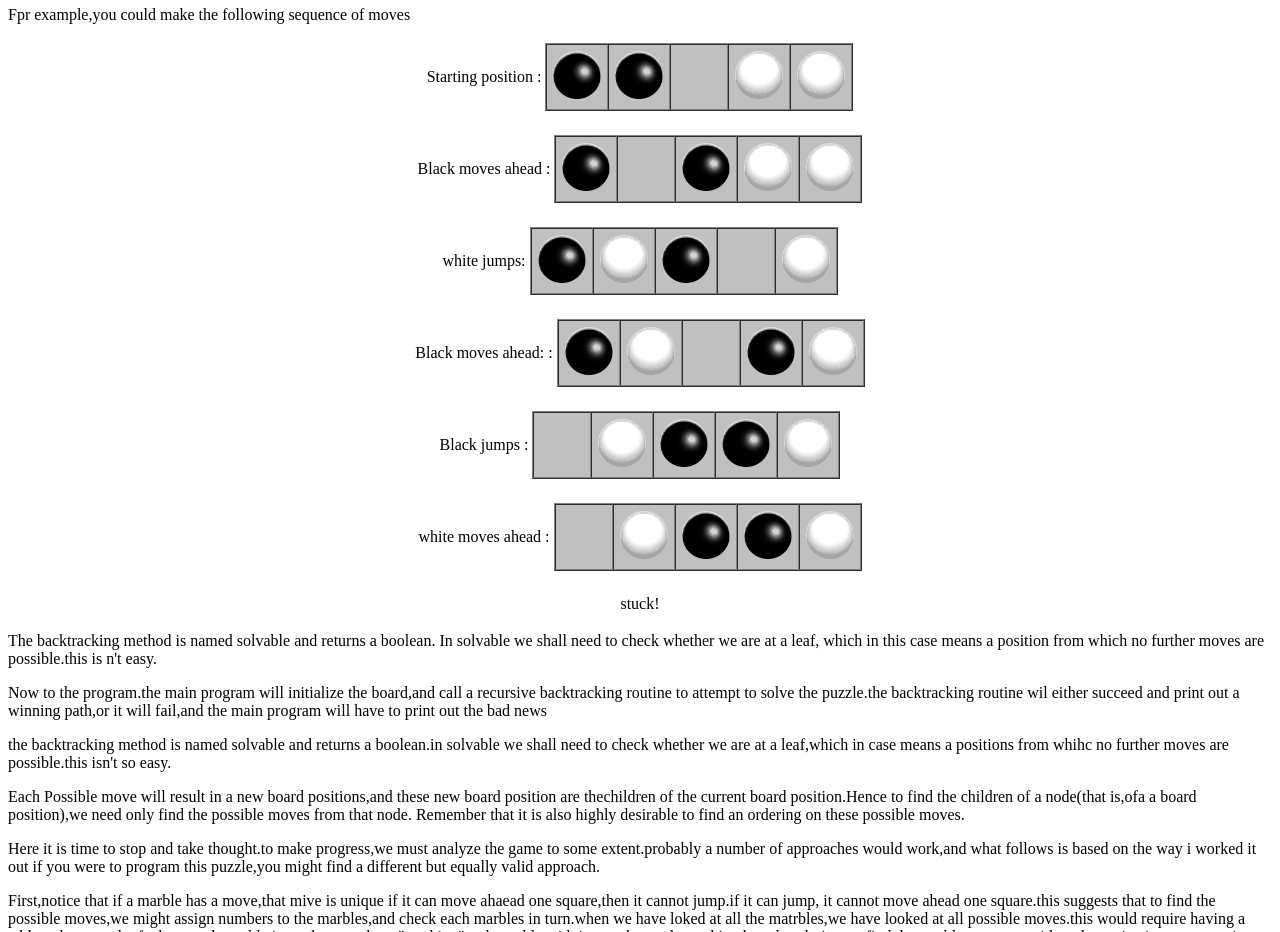
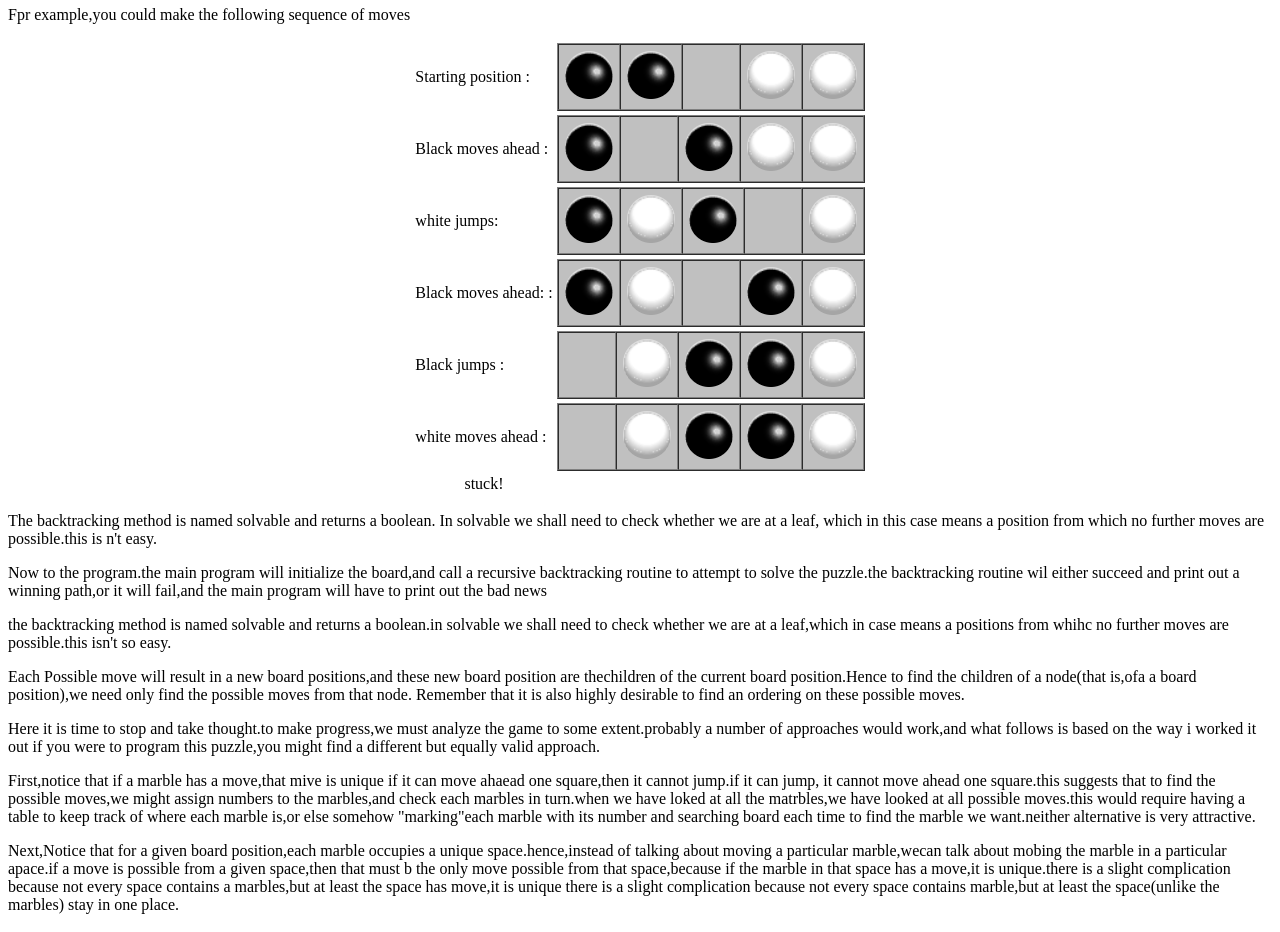
Before and after one commit to Saaadiiiqaaa/htmlproject1, a plain HTML site: page index.html in a window 1280 px wide. Shown: the part 10580-11512 px from the top of the page. Drawn offline with Linux system fonts and the light colour scheme.

Commit message:
Add files via upload

```diff
--- a/index.html
+++ b/index.html
@@ -686,8 +686,8 @@
 
     <table align="center">
       <tr>
-        <td> Starting position :</td>
-        <td>
+        <td> Starting position : </td>
+      <td>
         <table border="1" align="center" cellspacing="0" cellpadding="6">
           <tr>
             <td bgcolor="silver" width="44"> <img src="./imges/img3.png "/></td>
@@ -699,10 +699,10 @@
         </table>
         </td>
       </tr>
-    </table>
-    <br/>
 
-    <table align="center">
+
+
+
       <tr>
         <td > Black moves ahead :</td>
         <td>
@@ -717,10 +717,9 @@
         </table>
         </td>
       </tr>
-    </table>
-    <br/>
 
-    <table align="center">
+
+
       <tr>
         <td > white jumps:  </td>
         <td>
@@ -735,9 +734,8 @@
         </table>
         </td>
       </tr>
-    </table>
-    <br/>
-    <table align="center">
+
+
       <tr>
         <td > Black moves ahead: :</td>
         <td>
@@ -752,9 +750,8 @@
         </table>
         </td>
       </tr>
-    </table>
-    <br/>
-    <table align="center">
+
+
       <tr>
         <td > Black jumps :</td>
         <td>
@@ -769,9 +766,8 @@
         </table>
         </td>
       </tr>
-    </table>
-    <br/>
-    <table align="center">
+
+
       <tr>
         <td > white moves ahead :</td>
         <td>
@@ -786,12 +782,11 @@
         </table>
         </td>
       </tr>
-    </table>
-    <br/>
-    <table align="center">
+
+
       <tr>
         <td align="center"> stuck!</td>
-
+      </tr>
           </table>
           <p> The backtracking method is named solvable and returns a boolean. In solvable we shall need to check whether we are at a leaf,
             which in this case means a position from which no further moves are possible.this is n't easy.
```
